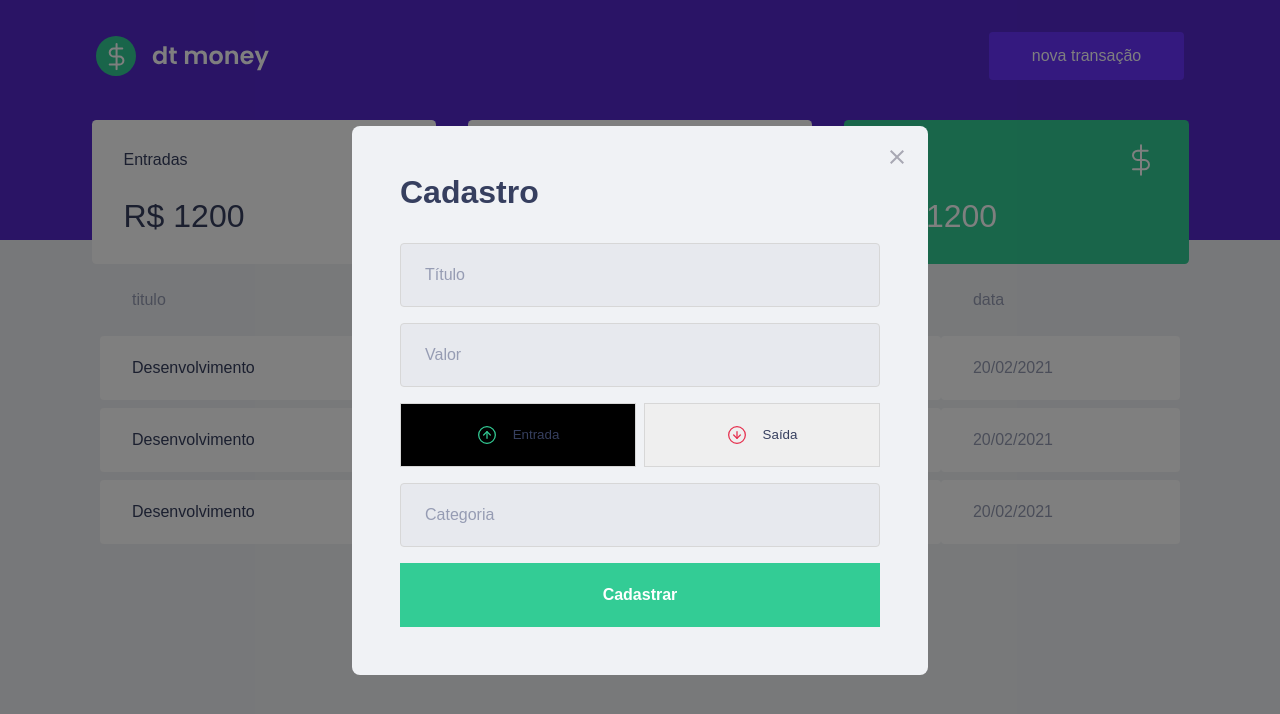
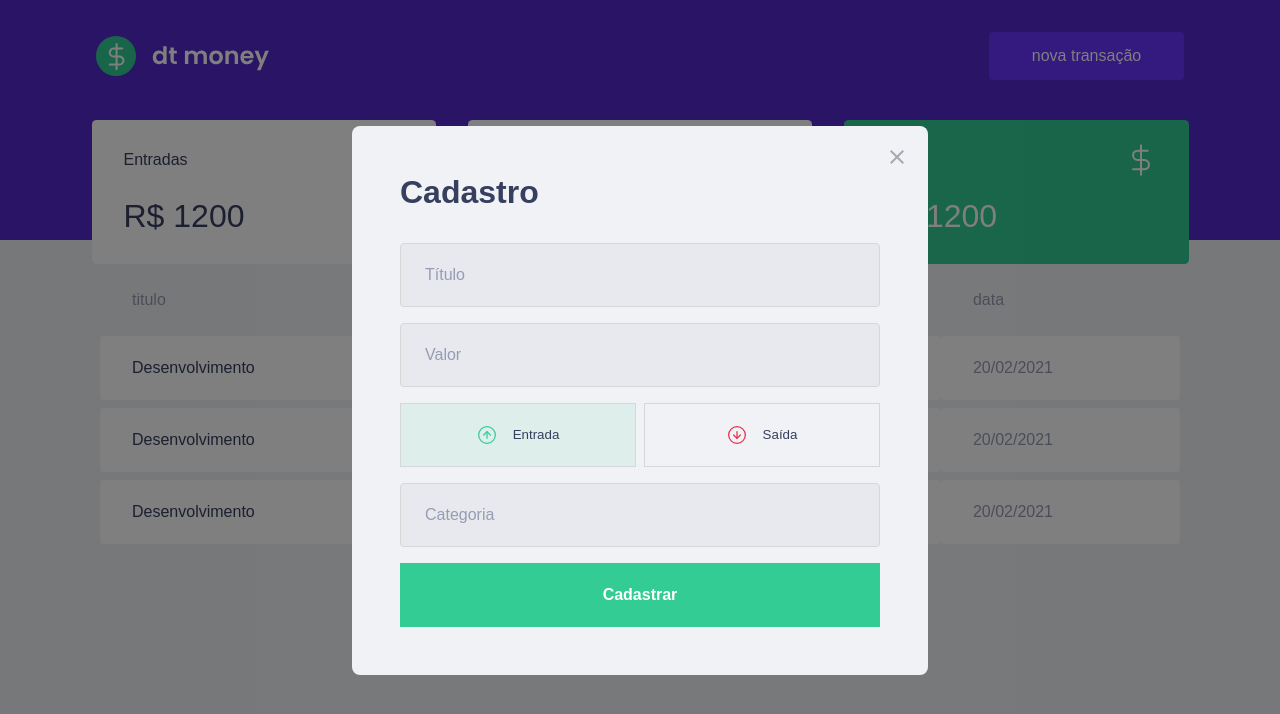
Before and after one commit to tonymatheus/dtmoney, a React (Create React App) app: page / in a window 1280 px wide. Both pictures are taken after a click on the button "nova transação". Shown: the top 714 px of the page. Built offline with nearby package versions, Linux system fonts and the light colour scheme; no server answers; what miragejs would draw is missing.

Commit message:
Changes button color dynamically

```diff
--- a/src/components/NewTransactionModal/index.tsx
+++ b/src/components/NewTransactionModal/index.tsx
@@ -38,6 +38,7 @@ export const NewTRansactionModal = ({
 
         <TransactionTypeContainer>
           <RadioBox
+            activeColor={"green"}
             type="button"
             isActive={type === "deposit"}
             onClick={() => setType("deposit")}
@@ -47,6 +48,7 @@ export const NewTRansactionModal = ({
             <span>Entrada</span>
           </RadioBox>
           <RadioBox
+            activeColor={"red"}
             type="button"
             onClick={() => setType("withdrow")}
             isActive={type === "withdrow"}
--- a/src/components/NewTransactionModal/styles.ts
+++ b/src/components/NewTransactionModal/styles.ts
@@ -1,6 +1,6 @@
 import styled from "styled-components";
 
-import { darken } from "polished";
+import { darken, transparentize } from "polished";
 
 export const Container = styled.form`
   h2 {
@@ -58,13 +58,22 @@ export const TransactionTypeContainer = styled.div`
 
 interface RadioBoxProps {
   isActive: boolean;
+  activeColor: "green" | "red";
 }
+
+const colors = {
+  green: "#33cc95",
+  red: "#e52e40",
+};
 
 export const RadioBox = styled.button<RadioBoxProps>`
   height: 4rem;
   border: 1px solid #d7d7d7;
 
-  background: ${(props) => (props.isActive ? "#000" : "")};
+  background: ${(props) =>
+    props.isActive
+      ? transparentize(0.9, colors[props.activeColor])
+      : "transparent "};
 
   display: flex;
   align-items: center;
```
